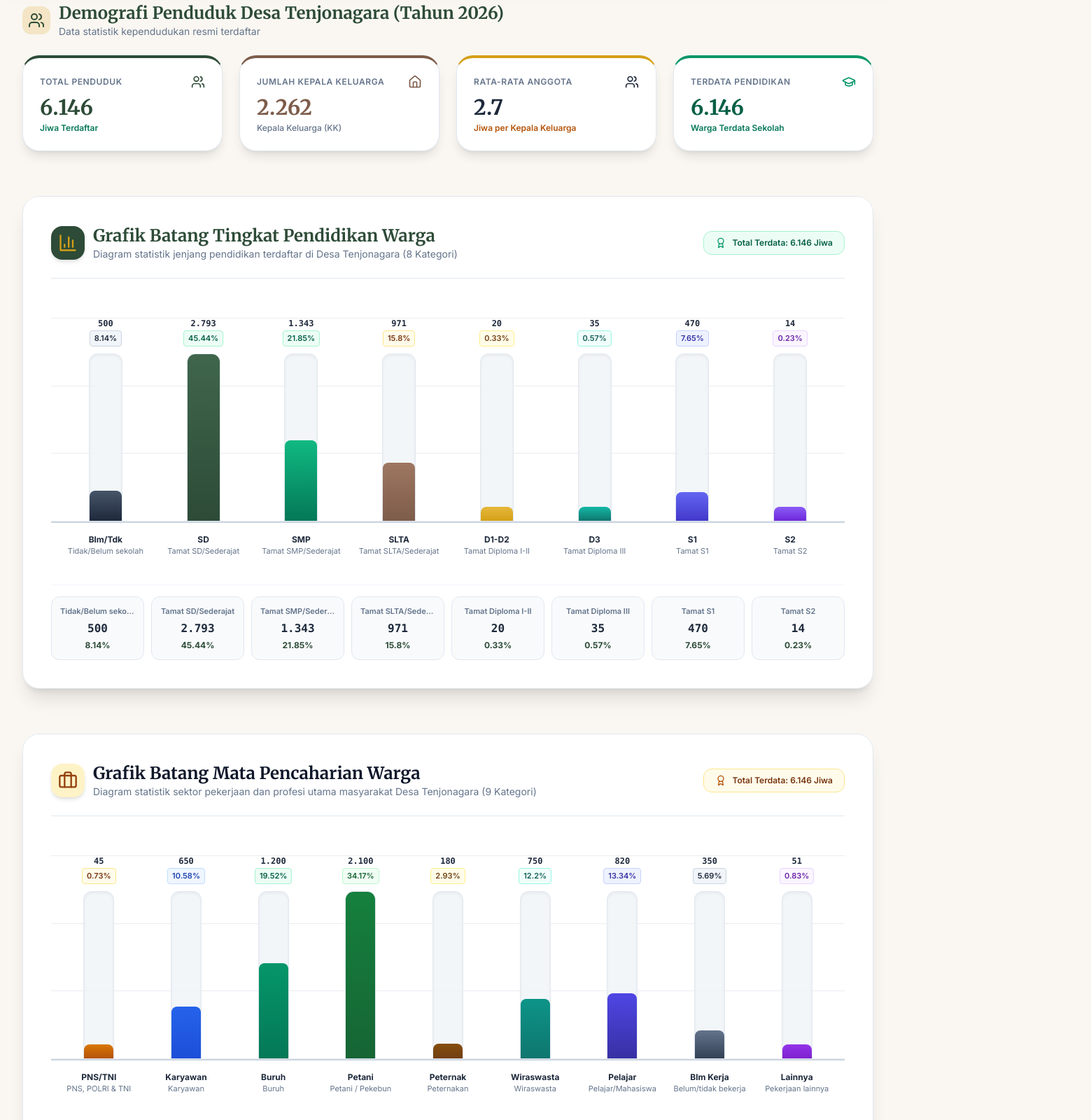
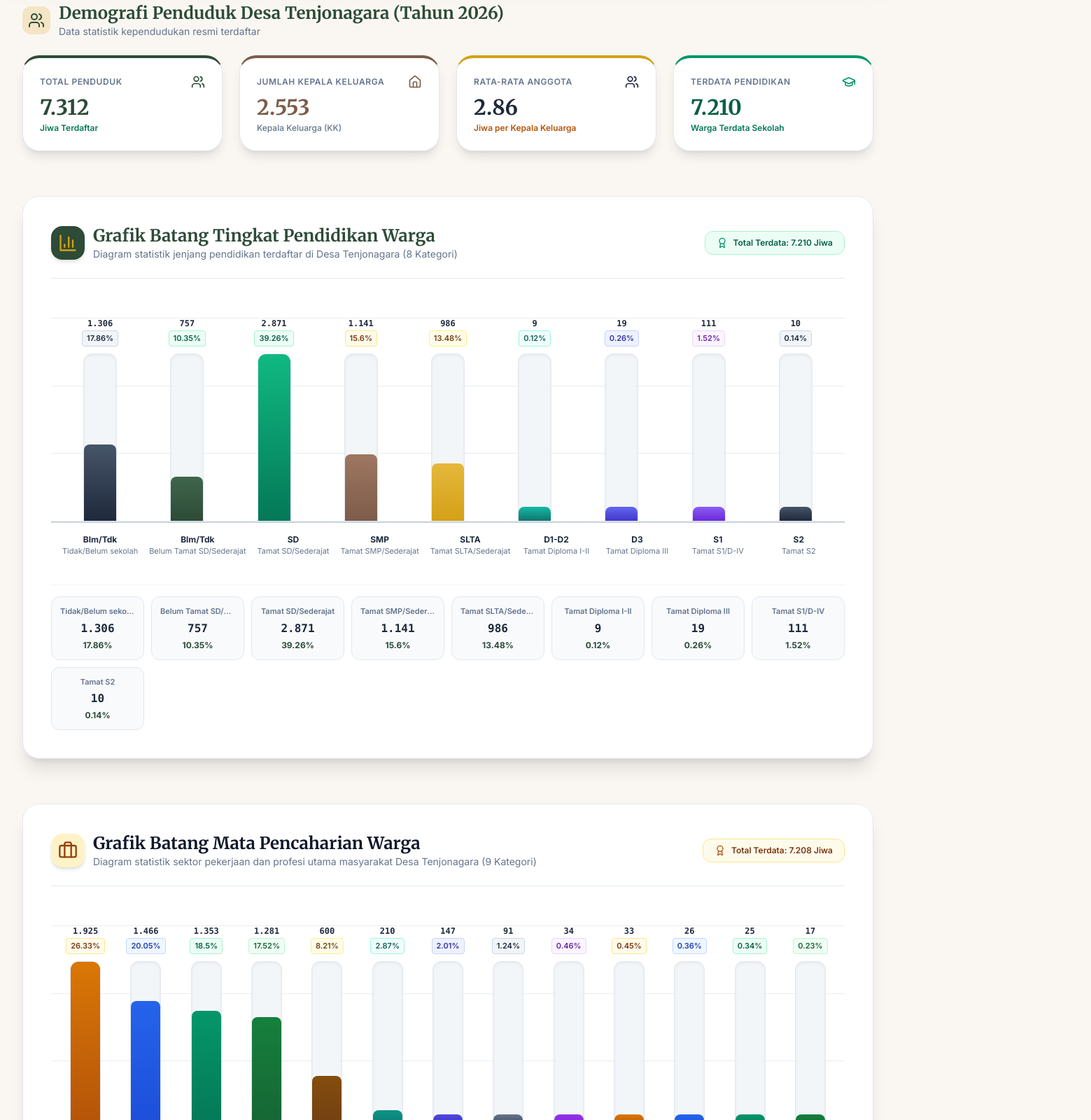
Before and after one commit to RafaelPransa/frontend-desa-tenjonagara, a React (Vite) app: page /statistik in a window 1280 px wide. Shown: the part 420-2020 px from the top of the page at 70% size, 1559 px wide, since content can reach past the window. Built offline with nearby package versions, Linux system fonts and the light colour scheme; no server answers.

Commit message:
feat(statistics): update population demographic data from official document

```diff
--- a/src/pages/Statistik.jsx
+++ b/src/pages/Statistik.jsx
@@ -28,35 +28,42 @@ export default function Statistik() {
   }, []);
 
   const defaultPendidikan = [
-    { tingkat: 'Tidak/Belum sekolah', jumlah: 500, persentase: 8.14 },
-    { tingkat: 'Tamat SD/Sederajat', jumlah: 2793, persentase: 45.44 },
-    { tingkat: 'Tamat SMP/Sederajat', jumlah: 1343, persentase: 21.85 },
-    { tingkat: 'Tamat SLTA/Sederajat', jumlah: 971, persentase: 15.8 },
-    { tingkat: 'Tamat Diploma I-II', jumlah: 20, persentase: 0.33 },
-    { tingkat: 'Tamat Diploma III', jumlah: 35, persentase: 0.57 },
-    { tingkat: 'Tamat S1', jumlah: 470, persentase: 7.65 },
-    { tingkat: 'Tamat S2', jumlah: 14, persentase: 0.23 }
+    { tingkat: 'Tidak/Belum sekolah', jumlah: 1306, persentase: 17.86 },
+    { tingkat: 'Belum Tamat SD/Sederajat', jumlah: 757, persentase: 10.35 },
+    { tingkat: 'Tamat SD/Sederajat', jumlah: 2871, persentase: 39.26 },
+    { tingkat: 'Tamat SMP/Sederajat', jumlah: 1141, persentase: 15.60 },
+    { tingkat: 'Tamat SLTA/Sederajat', jumlah: 986, persentase: 13.48 },
+    { tingkat: 'Tamat Diploma I-II', jumlah: 9, persentase: 0.12 },
+    { tingkat: 'Tamat Diploma III', jumlah: 19, persentase: 0.26 },
+    { tingkat: 'Tamat S1/D-IV', jumlah: 111, persentase: 1.52 },
+    { tingkat: 'Tamat S2', jumlah: 10, persentase: 0.14 }
   ];
 
   const defaultPekerjaan = [
-    { pekerjaan: 'PNS, POLRI & TNI', jumlah: 45, persentase: 0.73 },
-    { pekerjaan: 'Karyawan', jumlah: 650, persentase: 10.58 },
-    { pekerjaan: 'Buruh', jumlah: 1200, persentase: 19.52 },
-    { pekerjaan: 'Petani / Pekebun', jumlah: 2100, persentase: 34.17 },
-    { pekerjaan: 'Peternakan', jumlah: 180, persentase: 2.93 },
-    { pekerjaan: 'Wiraswasta', jumlah: 750, persentase: 12.2 },
-    { pekerjaan: 'Pelajar/Mahasiswa', jumlah: 820, persentase: 13.34 },
-    { pekerjaan: 'Belum/tidak bekerja', jumlah: 350, persentase: 5.69 },
-    { pekerjaan: 'Pekerjaan lainnya', jumlah: 51, persentase: 0.83 }
+    { pekerjaan: 'Mengurus Rumah Tangga', jumlah: 1925, persentase: 26.33 },
+    { pekerjaan: 'Belum/Tidak Bekerja', jumlah: 1466, persentase: 20.05 },
+    { pekerjaan: 'Pelajar/Mahasiswa', jumlah: 1353, persentase: 18.50 },
+    { pekerjaan: 'Buruh Harian Lepas', jumlah: 1281, persentase: 17.52 },
+    { pekerjaan: 'Wiraswasta', jumlah: 600, persentase: 8.21 },
+    { pekerjaan: 'Petani / Pekebun', jumlah: 210, persentase: 2.87 },
+    { pekerjaan: 'Pedagang', jumlah: 147, persentase: 2.01 },
+    { pekerjaan: 'Karyawan Swasta & Honorer', jumlah: 91, persentase: 1.24 },
+    { pekerjaan: 'Buruh Tani / Perkebunan', jumlah: 34, persentase: 0.46 },
+    { pekerjaan: 'Tenaga Kesehatan & Pendidikan', jumlah: 33, persentase: 0.45 },
+    { pekerjaan: 'Pensiunan', jumlah: 26, persentase: 0.36 },
+    { pekerjaan: 'PNS, POLRI & TNI', jumlah: 25, persentase: 0.34 },
+    { pekerjaan: 'Pekerjaan lainnya', jumlah: 17, persentase: 0.23 }
   ];
 
   const firstStat = Array.isArray(statistik) && statistik.length > 0 ? statistik[0] : null;
 
   const statTerbaru = {
     tahun: firstStat?.tahun || 2026,
-    jumlah_total: firstStat?.jumlah_total || 6146,
-    jumlah_kk: firstStat?.jumlah_kk || 2262,
-    rata_anggota_keluarga: firstStat?.rata_anggota_keluarga || 2.7,
+    jumlah_total: firstStat?.jumlah_total || 7312,
+    jumlah_laki: firstStat?.jumlah_laki || 3835,
+    jumlah_perempuan: firstStat?.jumlah_perempuan || 3477,
+    jumlah_kk: firstStat?.jumlah_kk || 2553,
+    rata_anggota_keluarga: firstStat?.rata_anggota_keluarga || 2.86,
     pendidikan: firstStat?.pendidikan ? firstStat.pendidikan : defaultPendidikan,
     pekerjaan: firstStat?.pekerjaan ? firstStat.pekerjaan : defaultPekerjaan
   };
@@ -185,7 +192,7 @@ export default function Statistik() {
     <div className="space-y-16 pb-20">
       <SEOHead
         title="Statistik & Demografi Penduduk Desa Tenjonagara"
-        description="Data statistik kependudukan resmi Desa Tenjonagara tahun 2026 — jumlah total 6.146 jiwa penduduk, 2.262 Kepala Keluarga (KK), diagram sebaran tingkat pendidikan, dan persentase mata pencaharian warga."
+        description="Data statistik kependudukan resmi Desa Tenjonagara tahun 2026 — jumlah total 7.312 jiwa penduduk, 2.553 Kepala Keluarga (KK), diagram sebaran tingkat pendidikan, dan persentase mata pencaharian warga."
         url="/statistik"
       />
 
--- a/src/pages/admin/Statistik.jsx
+++ b/src/pages/admin/Statistik.jsx
@@ -18,31 +18,36 @@ export default function AdminStatistik() {
   const [formData, setFormData] = useState({
     id: 1,
     tahun: 2026,
-    jumlah_total: 6146,
-    jumlah_laki: 3120,
-    jumlah_perempuan: 3026,
-    jumlah_kk: 2262,
-    rata_anggota_keluarga: 2.7,
+    jumlah_total: 7312,
+    jumlah_laki: 3835,
+    jumlah_perempuan: 3477,
+    jumlah_kk: 2553,
+    rata_anggota_keluarga: 2.86,
     pendidikan: [
-      { tingkat: 'Tidak/Belum sekolah', jumlah: 500, persentase: 8.14 },
-      { tingkat: 'Tamat SD/Sederajat', jumlah: 2793, persentase: 45.44 },
-      { tingkat: 'Tamat SMP/Sederajat', jumlah: 1343, persentase: 21.85 },
-      { tingkat: 'Tamat SLTA/Sederajat', jumlah: 971, persentase: 15.8 },
-      { tingkat: 'Tamat Diploma I-II', jumlah: 20, persentase: 0.33 },
-      { tingkat: 'Tamat Diploma III', jumlah: 35, persentase: 0.57 },
-      { tingkat: 'Tamat S1', jumlah: 470, persentase: 7.65 },
-      { tingkat: 'Tamat S2', jumlah: 14, persentase: 0.23 }
+      { tingkat: 'Tidak/Belum sekolah', jumlah: 1306, persentase: 17.86 },
+      { tingkat: 'Belum Tamat SD/Sederajat', jumlah: 757, persentase: 10.35 },
+      { tingkat: 'Tamat SD/Sederajat', jumlah: 2871, persentase: 39.26 },
+      { tingkat: 'Tamat SMP/Sederajat', jumlah: 1141, persentase: 15.60 },
+      { tingkat: 'Tamat SLTA/Sederajat', jumlah: 986, persentase: 13.48 },
+      { tingkat: 'Tamat Diploma I-II', jumlah: 9, persentase: 0.12 },
+      { tingkat: 'Tamat Diploma III', jumlah: 19, persentase: 0.26 },
+      { tingkat: 'Tamat S1/D-IV', jumlah: 111, persentase: 1.52 },
+      { tingkat: 'Tamat S2', jumlah: 10, persentase: 0.14 }
     ],
     pekerjaan: [
-      { pekerjaan: 'PNS, POLRI & TNI', jumlah: 45, persentase: 0.73 },
-      { pekerjaan: 'Karyawan', jumlah: 650, persentase: 10.58 },
-      { pekerjaan: 'Buruh', jumlah: 1200, persentase: 19.52 },
-      { pekerjaan: 'Petani / Pekebun', jumlah: 2100, persentase: 34.17 },
-      { pekerjaan: 'Peternakan', jumlah: 180, persentase: 2.93 },
-      { pekerjaan: 'Wiraswasta', jumlah: 750, persentase: 12.2 },
-      { pekerjaan: 'Pelajar/Mahasiswa', jumlah: 820, persentase: 13.34 },
-      { pekerjaan: 'Belum/tidak bekerja', jumlah: 350, persentase: 5.69 },
-      { pekerjaan: 'Pekerjaan lainnya', jumlah: 51, persentase: 0.83 }
+      { pekerjaan: 'Mengurus Rumah Tangga', jumlah: 1925, persentase: 26.33 },
+      { pekerjaan: 'Belum/Tidak Bekerja', jumlah: 1466, persentase: 20.05 },
+      { pekerjaan: 'Pelajar/Mahasiswa', jumlah: 1353, persentase: 18.50 },
+      { pekerjaan: 'Buruh Harian Lepas', jumlah: 1281, persentase: 17.52 },
+      { pekerjaan: 'Wiraswasta', jumlah: 600, persentase: 8.21 },
+      { pekerjaan: 'Petani / Pekebun', jumlah: 210, persentase: 2.87 },
+      { pekerjaan: 'Pedagang', jumlah: 147, persentase: 2.01 },
+      { pekerjaan: 'Karyawan Swasta & Honorer', jumlah: 91, persentase: 1.24 },
+      { pekerjaan: 'Buruh Tani / Perkebunan', jumlah: 34, persentase: 0.46 },
+      { pekerjaan: 'Tenaga Kesehatan & Pendidikan', jumlah: 33, persentase: 0.45 },
+      { pekerjaan: 'Pensiunan', jumlah: 26, persentase: 0.36 },
+      { pekerjaan: 'PNS, POLRI & TNI', jumlah: 25, persentase: 0.34 },
+      { pekerjaan: 'Pekerjaan lainnya', jumlah: 17, persentase: 0.23 }
     ]
   });
 
```
